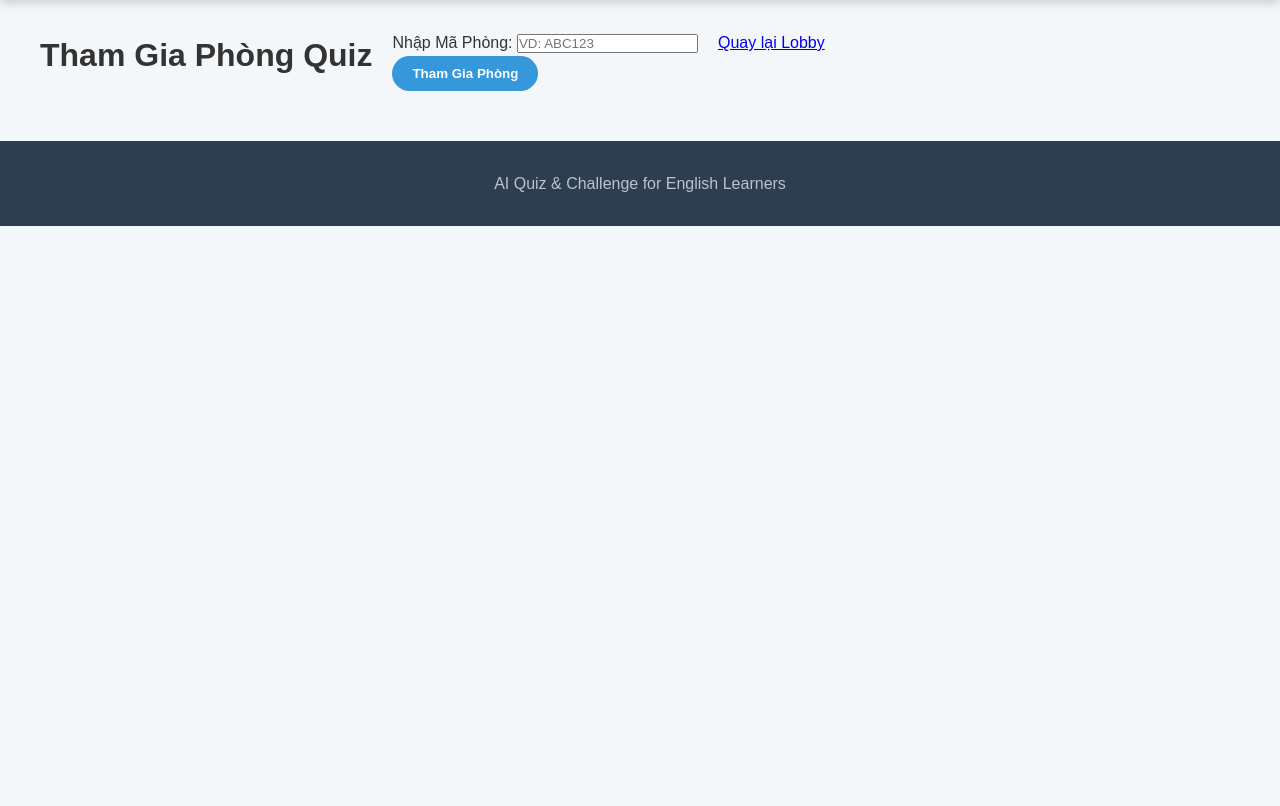
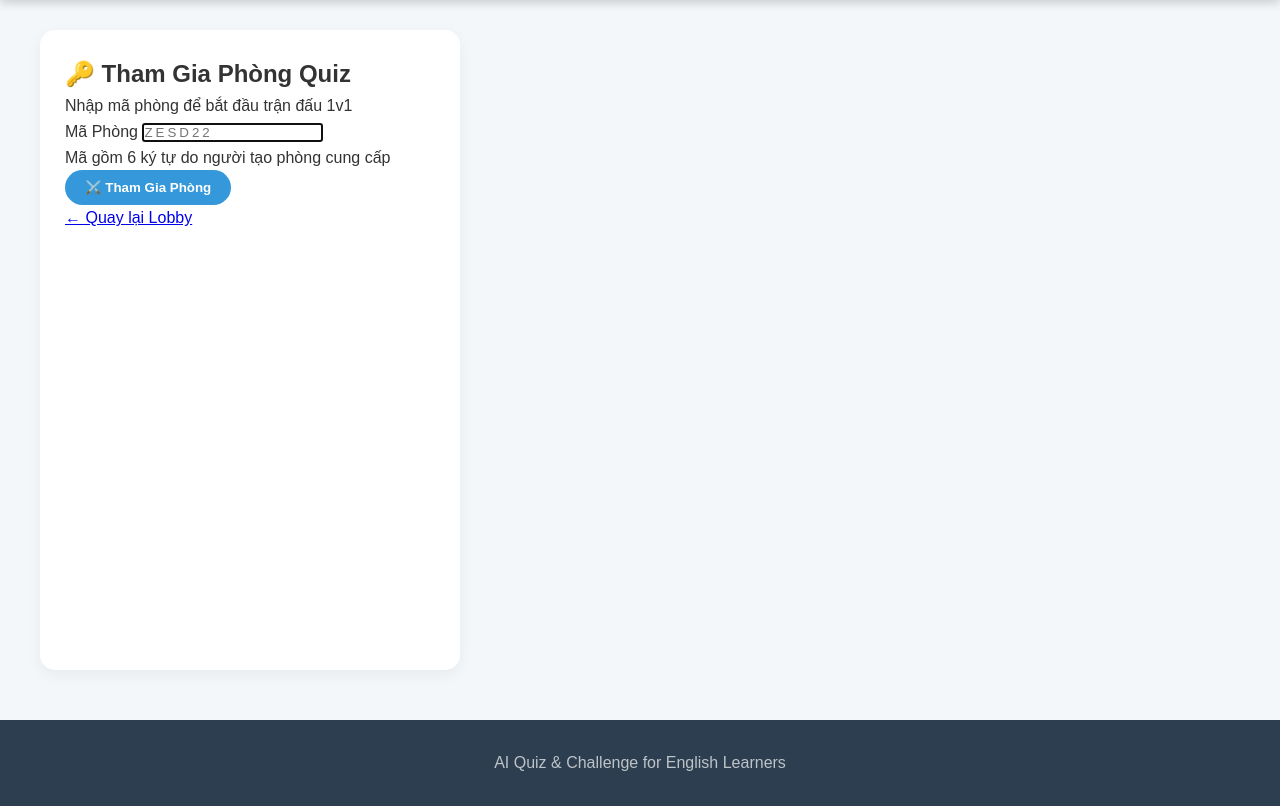
Before and after one commit to LeDaiNhan-23130215/ChatAppDjango, a Django app: page /quiz/join/ in a window 1280 px wide. Shown: the part 70-876 px from the top of the page. Before the commit the page ends 296 px from the top, so only its background shows below. Run offline with Django 5.2, Linux system fonts and the light colour scheme; the visitor is signed in with stand-in values (Sample User, id 1); parts of the project's set-up code (start-up, migrations or seed data) failed here and were passed over.

Commit message:
Update join_room.html

```diff
--- a/quizAiChallenge/quiz/templates/quiz/join_room.html
+++ b/quizAiChallenge/quiz/templates/quiz/join_room.html
@@ -3,27 +3,58 @@
 {% block title %}Tham Gia Phòng Quiz{% endblock %}
 
 {% block content %}
-<div class="container">
-    <h1>Tham Gia Phòng Quiz</h1>
+<div class="container d-flex justify-content-center align-items-center" style="min-height: 80vh;">
 
+    <div class="card shadow-sm p-4" style="max-width: 420px; width: 100%;">
+
+        <!-- Header -->
+        <div class="text-center mb-4">
+            <h2 class="fw-bold">🔑 Tham Gia Phòng Quiz</h2>
+            <p class="text-muted mb-0">
+                Nhập mã phòng để bắt đầu trận đấu 1v1
+            </p>
+        </div>
+
+        <!-- Form -->
         <form method="POST">
             {% csrf_token %}
-        <div class="form-group">
-            <label for="code">Nhập Mã Phòng:</label>
+
+            <div class="mb-3">
+                <label for="code" class="form-label fw-semibold">
+                    Mã Phòng
+                </label>
+
                 <input
                     type="text"
+                    class="form-control form-control-lg text-center"
                     id="code"
                     name="code"
-                placeholder="VD: ABC123"
+                    placeholder="ZESD22"
                     maxlength="6"
                     required
+                    autofocus
+                    style="letter-spacing: 3px;"
                 >
+
+                <div class="form-text text-center">
+                    Mã gồm 6 ký tự do người tạo phòng cung cấp
                 </div>
-        <div class="form-group">
-            <button type="submit" class="btn btn-primary">Tham Gia Phòng</button>
+            </div>
+
+            <div class="d-grid gap-2 mt-4">
+                <button type="submit" class="btn btn-primary btn-lg">
+                    ⚔️ Tham Gia Phòng
+                </button>
             </div>
         </form>
 
-    <p><a href="{% url 'quiz:lobby' %}">Quay lại Lobby</a></p>
+        <!-- Back -->
+        <div class="text-center mt-4">
+            <a href="{% url 'quiz:lobby' %}" class="text-decoration-none">
+                ← Quay lại Lobby
+            </a>
+        </div>
+
+    </div>
 </div>
 {% endblock %}
```
Lines whose indentation alone changed are shown as unchanged.
